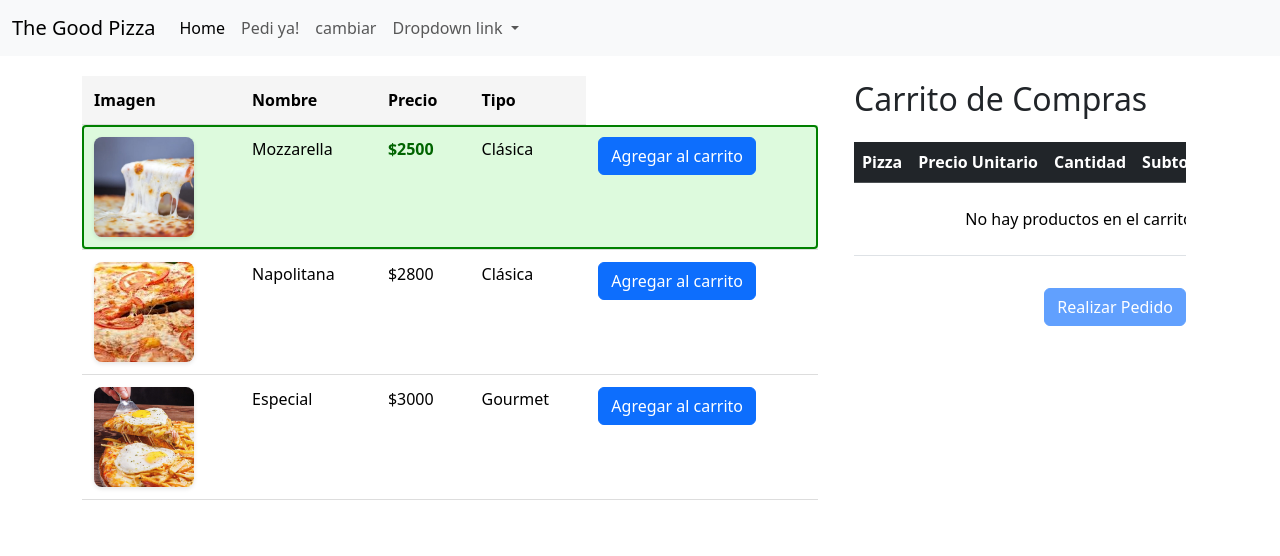
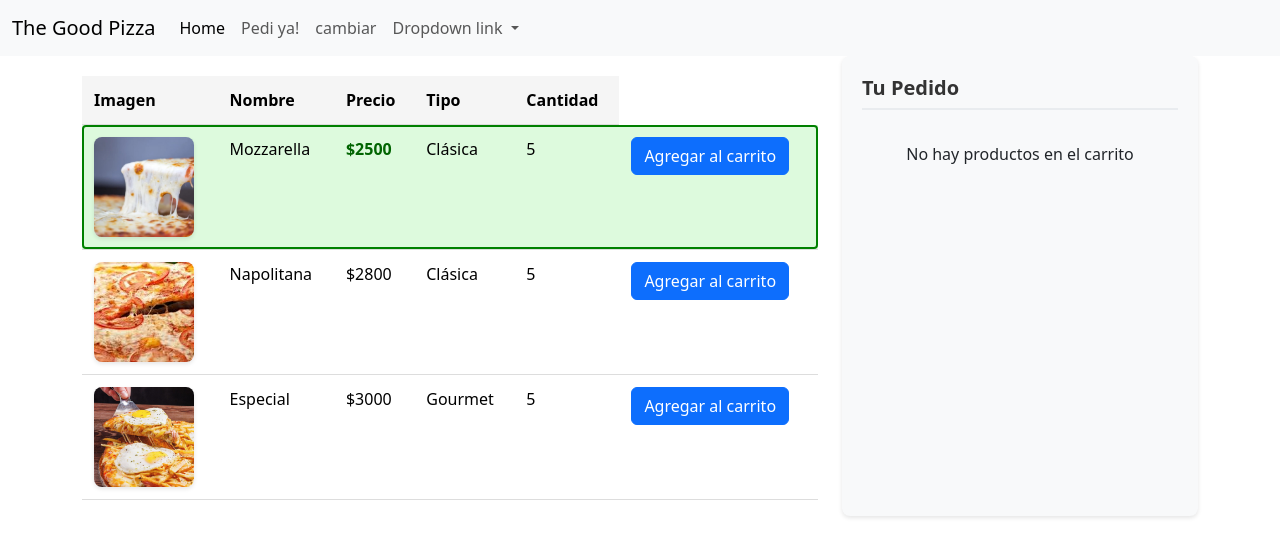
Before and after one commit to JulioTudai/proyectoAngular, an Angular app: page / in a window 1280 px wide. Shown: the top 556 px of the page. Built offline with nearby package versions, Linux system fonts and the light colour scheme.

Commit message:
se agregaron botones de sumar y restar y restricciones

```diff
--- a/src/app/app.component.html
+++ b/src/app/app.component.html
@@ -33,10 +33,10 @@
 <div class="container">
     <div class="row">
         <div class="col-8">
-            <app-pizza-list></app-pizza-list>
+            <app-pizza-list (agregarAlCarrito)="onAgregarAlCarrito($event)"></app-pizza-list>
         </div>
         <div class="col-4">
-          <app-carrito></app-carrito>
+          <app-carrito [carritoItms]="carritoItems"></app-carrito>
         </div>
     </div>
 </div>
--- a/src/app/app.component.ts
+++ b/src/app/app.component.ts
@@ -1,4 +1,6 @@
 import { Component } from '@angular/core';
+import { CarritoItem } from './carrito/Carrito';
+import { Pizza } from './pizza-list/Pizza';
 
 @Component({
   selector: 'app-root',
@@ -8,4 +10,34 @@ import { Component } from '@angular/core';
 })
 export class AppComponent {
   title = 'The Good Pizza';
+  carritoItems: CarritoItem[] = [];
+
+  onAgregarAlCarrito(item: CarritoItem) {
+    const itemExistente = this.carritoItems.find(i => i.pizza.id === item.pizza.id);
+    const cantidadSolicitada = item.cantidad;
+
+    // Verificar si hay suficiente stock
+    if (cantidadSolicitada > item.pizza.cantidad) {
+      alert(`No hay suficiente stock. Solo quedan ${item.pizza.cantidad} unidades disponibles.`);
+      return;
+    }
+
+    if (itemExistente) {
+      // Verificar si al sumar superamos el stock disponible
+      const nuevaCantidad = itemExistente.cantidad + cantidadSolicitada;
+      if (nuevaCantidad > item.pizza.cantidad) {
+        const cantidadDisponible = item.pizza.cantidad - itemExistente.cantidad;
+        alert(`Solo puedes agregar ${cantidadDisponible} unidades más de esta pizza.`);
+        return;
+      }
+      itemExistente.cantidad = nuevaCantidad;
+    } else {
+      // Si es un ítem nuevo, verificar que la cantidad no supere el stock
+      if (cantidadSolicitada > item.pizza.cantidad) {
+        alert(`No hay suficiente stock. Solo quedan ${item.pizza.cantidad} unidades disponibles.`);
+        return;
+      }
+      this.carritoItems.push({...item});
+    }
+  }
 }
--- a/src/app/app.module.ts
+++ b/src/app/app.module.ts
@@ -1,5 +1,6 @@
 import { NgModule } from '@angular/core';
 import { BrowserModule } from '@angular/platform-browser';
+import { FormsModule } from '@angular/forms';
 
 import { AppRoutingModule } from './app-routing.module';
 import { AppComponent } from './app.component';
@@ -14,7 +15,8 @@ import { CarritoComponent } from './carrito/carrito.component';
   ],
   imports: [
     BrowserModule,
-    AppRoutingModule
+    AppRoutingModule,
+    FormsModule
   ],
   providers: [],
   bootstrap: [AppComponent]
--- a/src/app/carrito/Carrito.ts
+++ b/src/app/carrito/Carrito.ts
@@ -1,5 +1,7 @@
+import { Pizza } from '../pizza-list/Pizza';
+
 export interface CarritoItem {
-  nombre: string;
-  precio: number;
+  pizza: Pizza;
   cantidad: number;
+  subtotal?: number; // Opcional, se puede calcular
 }
--- a/src/app/carrito/carrito.component.html
+++ b/src/app/carrito/carrito.component.html
@@ -1,50 +1,51 @@
-<div class="container mt-4">
-  <h2 class="mb-4">Carrito de Compras</h2>
+<div class="carrito-sidebar">
+  <h5 class="mb-3">Tu Pedido</h5>
 
-  <div class="table-responsive">
-    <table class="table table-hover">
-      <thead class="table-dark">
-        <tr>
-          <th>Pizza</th>
-          <th class="text-end">Precio Unitario</th>
-          <th class="text-center">Cantidad</th>
-          <th class="text-end">Subtotal</th>
-          <th class="text-center">Acciones</th>
-        </tr>
-      </thead>
-      <tbody>
-        <tr *ngFor="let item of carritoItms; let i = index">
-          <td>{{ item.nombre }}</td>
-          <td class="text-end">{{ item.precio | currency:'USD':'symbol':'1.2-2' }}</td>
-          <td class="text-center"><span class="badge badge-warning" *ngIf="item.cantidad==0">¡Debe agregar una cantidad!</span></td>
-          <td class="text-end">{{ getSubtotal(item) | currency:'USD':'symbol':'1.2-2' }}</td>
-          <td class="text-center">
-            <button
-              class="btn btn-danger btn-sm"
-              (click)="removeItem(i)"
-              title="Eliminar del carrito"
-            >
-              <i class="bi bi-trash"></i> Eliminar
-            </button>
-          </td>
-        </tr>
-        <tr *ngIf="carritoItms.length === 0">
-          <td colspan="5" class="text-center">No hay productos en el carrito</td>
-        </tr>
-      </tbody>
-      <tfoot *ngIf="carritoItms.length > 0">
-        <tr class="table-active">
-          <td colspan="3" class="text-end fw-bold">Total:</td>
-          <td class="text-end fw-bold">{{ getTotal() | currency:'USD':'symbol':'1.2-2' }}</td>
-          <td></td>
-        </tr>
-      </tfoot>
-    </table>
+  <div class="carrito-items">
+    @for(item of carritoItms; track item.pizza.id) {
+    <div class="carrito-item">
+      <div class="item-header">
+        <span class="item-nombre">{{ item.pizza.nombre }}</span>
+        <span class="item-precio">{{ item.pizza.precio | currency:'USD':'symbol':'1.2-2' }}</span>
+      </div>
+
+      <div class="item-cantidad">
+        <button class="btn btn-sm btn-outline-secondary" (click)="restarCantidad(item)">-</button>
+        <span class="cantidad">
+          <input
+           type="text"
+           [value]="item.cantidad"
+           (input)="validarCantidad($event, item)"
+           (keydown)="soloNumeros($event)"
+           (blur)="validarLimites(item)">
+        </span>
+        <button class="btn btn-sm btn-outline-secondary" (click)="sumarCantidad(item)">+</button>
+        <button class="btn btn-sm btn-outline-danger ms-2" (click)="removeItem($index)" title="Eliminar">
+          <i class="bi bi-trash"></i>
+        </button>
+      </div>
+
+      <div class="item-subtotal text-end">
+        Subtotal: {{ getSubtotal(item) | currency:'USD':'symbol':'1.2-2' }}
+      </div>
+    </div>
+    } @empty {
+    <div class="text-center py-3">
+      No hay productos en el carrito
+    </div>
+    }
   </div>
 
-  <div class="d-flex justify-content-end mt-3">
-    <button class="btn btn-primary" [disabled]="carritoItms.length === 0">
-      Realizar Pedido
-    </button>
+  <div class="carrito-total" *ngIf="carritoItms.length > 0">
+    <hr>
+    <div class="d-flex justify-content-between align-items-center">
+      <strong>Total:</strong>
+      <span class="fw-bold">{{ getTotal() | currency:'USD':'symbol':'1.2-2' }}</span>
+    </div>
+    <div class="mt-3">
+      <button class="btn btn-primary w-100" [disabled]="carritoItms.length === 0">
+        <i class="bi bi-credit-card me-2"></i>Pagar
+      </button>
+    </div>
   </div>
 </div>
--- a/src/app/carrito/carrito.component.scss
+++ b/src/app/carrito/carrito.component.scss
@@ -1,34 +1,101 @@
 :host {
   display: block;
-  margin-bottom: 2rem;
+  height: 100%;
 }
 
-.table {
-  th {
-    white-space: nowrap;
-    vertical-align: middle;
+.carrito-sidebar {
+  background: #f8f9fa;
+  border-radius: 8px;
+  padding: 1.25rem;
+  box-shadow: 0 2px 4px rgba(0, 0, 0, 0.1);
+  height: 100%;
+  display: flex;
+  flex-direction: column;
+
+  h5 {
+    color: #333;
+    font-weight: 600;
+    padding-bottom: 0.5rem;
+    border-bottom: 2px solid #e9ecef;
   }
 
-  td {
-    vertical-align: middle;
+  .carrito-items {
+    flex: 1;
+    overflow-y: auto;
+    margin-bottom: 1rem;
   }
 
-  .btn-sm {
-    padding: 0.25rem 0.5rem;
-    display: inline-flex;
-    align-items: center;
-    gap: 0.25rem;
+  .carrito-item {
+    background: white;
+    border-radius: 6px;
+    padding: 0.75rem;
+    margin-bottom: 0.75rem;
+    box-shadow: 0 1px 3px rgba(0, 0, 0, 0.05);
+
+    .item-header {
+      display: flex;
+      justify-content: space-between;
+      margin-bottom: 0.5rem;
+
+      .item-nombre {
+        font-weight: 500;
+      }
+
+      .item-precio {
+        color: #0d6efd;
+        font-weight: 500;
+      }
+    }
+
+    .item-cantidad {
+      display: flex;
+      align-items: center;
+      margin: 0.5rem 0;
+
+      .cantidad {
+        margin: 0 0.75rem;
+        min-width: 1.5rem;
+        text-align: center;
+      }
+
+      .btn {
+        padding: 0.15rem 0.5rem;
+        line-height: 1;
+      }
+    }
+
+    .item-subtotal {
+      font-size: 0.875rem;
+      color: #6c757d;
+    }
+  }
+
+  .carrito-total {
+    margin-top: auto;
+    padding-top: 1rem;
+
+    hr {
+      margin: 0.5rem 0;
+    }
+
+    .fw-bold {
+      font-size: 1.1rem;
+      color: #0d6efd;
+    }
   }
 }
 
-.btn-primary:disabled {
-  cursor: not-allowed;
-  opacity: 0.65;
-}
+/* Estilos para el botón de pagar */
+.btn-pagar {
+  width: 100%;
+  margin-top: 1rem;
+  padding: 0.5rem;
+  font-weight: 500;
 
-/* Ensure proper spacing for the empty cart message */
-.table tbody tr:only-child td {
-  padding: 1.5rem;
+  &:disabled {
+    cursor: not-allowed;
+    opacity: 0.65;
+  }
 }
 
 /* Import Bootstrap Icons */
--- a/src/app/pizza-list/Pizza.ts
+++ b/src/app/pizza-list/Pizza.ts
@@ -1,7 +1,9 @@
 export interface Pizza {
+  id: number;
   nombre: string;
   precio: number;
   tipo: string;
   imagen: string;
   oferta: boolean;
+  cantidad: number;
 }
--- a/src/app/pizza-list/pizza-list.component.html
+++ b/src/app/pizza-list/pizza-list.component.html
@@ -5,19 +5,28 @@
             <th>Nombre</th>
             <th>Precio</th>
             <th>Tipo</th>
+            <th>Cantidad</th>
         </tr>
     </thead>
     <tbody>
-        <tr *ngFor="let pizza of pizzas" [class.oferta]="pizza.oferta">
+        @for(pizza of pizzas;track pizza.id){
+
+            <tr [ngClass]="{'oferta': pizza.oferta}"> <!--si usaba if tenia que repetir codigo -->
                 <td>
                 <img [src]="pizza.imagen" [alt]="pizza.nombre" class="pizza-image">
                 </td>
                 <td>{{pizza.nombre}}</td>
                 <td [class.precio]="pizza.oferta">${{pizza.precio}}</td>
                 <td>{{pizza.tipo}}</td>
+                <td>{{pizza.cantidad}}</td>
                 <td>
-              <button class="btn btn-primary">Agregar al carrito</button>
+                <button class="btn btn-primary" (click)="onAgregarAlCarrito(pizza)">Agregar al carrito</button>
                 </td>
             </tr>
+        }@empty {
+            <tr>
+                <td colspan="5" class="text-center">No hay pizzas disponibles</td>
+            </tr>
+        }
     </tbody>
 </table>
--- a/src/app/pizza-list/pizza-list.component.ts
+++ b/src/app/pizza-list/pizza-list.component.ts
@@ -1,5 +1,6 @@
-import { Component } from '@angular/core';
+import { Component, Output, EventEmitter } from '@angular/core';
 import { Pizza } from './Pizza';
+import { CarritoItem } from '../carrito/Carrito';
 
 @Component({
   selector: 'app-pizza-list',
@@ -8,29 +9,42 @@ import { Pizza } from './Pizza';
   styleUrl: './pizza-list.component.scss'
 })
 export class PizzaListComponent {
+  @Output() agregarAlCarrito = new EventEmitter<CarritoItem>();
   pizzas: Pizza[] = [
     {
+      id: 1,
       nombre: 'Mozzarella',
       precio: 2500,
       tipo: 'Clásica',
       imagen: "/assets/img/Mozzarella-pizza.jpg",
-      oferta: true
+      oferta: true,
+      cantidad: 5
     },
     {
+      id: 2,
       nombre: 'Napolitana',
       precio: 2800,
       tipo: 'Clásica',
       imagen: "/assets/img/images.jpeg",
-      oferta: false
+      oferta: false,
+      cantidad: 5
     },
     {
+      id: 3,
       nombre: 'Especial',
       precio: 3000,
       tipo: 'Gourmet',
       imagen: "/assets/img/nu04s777Q_720x0__1.jpg",
-      oferta: false
+      oferta: false,
+      cantidad: 5
     }
   ]
 
-
+  onAgregarAlCarrito(pizza: Pizza) {
+    const item: CarritoItem = {
+      pizza: { ...pizza },
+      cantidad: 1
+    };
+    this.agregarAlCarrito.emit(item);
+  }
 }
```
Also changed, not shown: src/app/carrito/carrito.component.ts (+54 -1 lines). Lines whose indentation alone changed are shown as unchanged.
